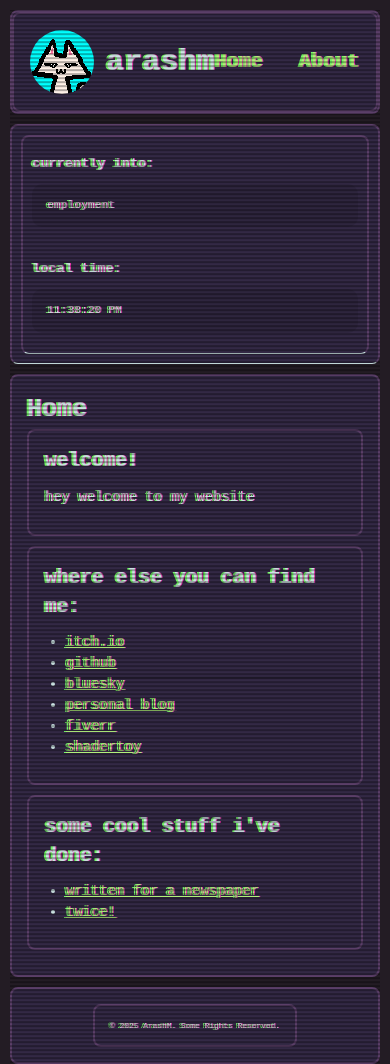
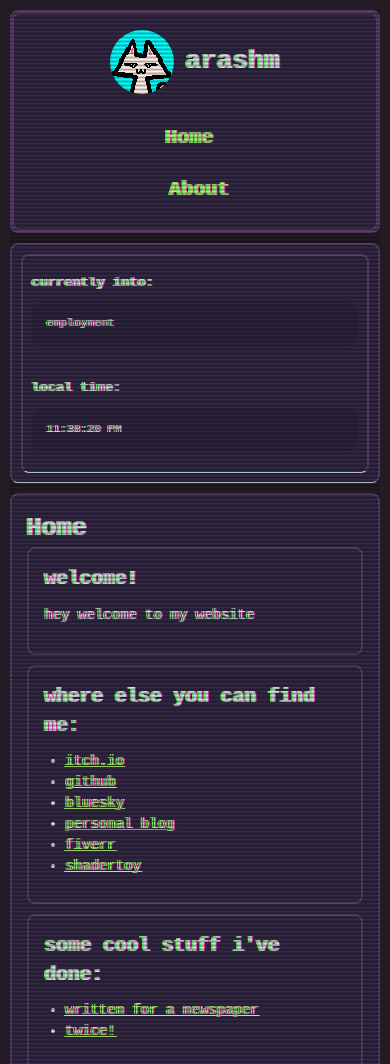
Before and after one commit to CyanSpaghetti/personal-website, a plain HTML site: page index.html in a window 390 px wide. Shown: the top 1064 px of the page. Drawn offline with Linux system fonts and the light colour scheme.

Commit message:
mobile scaling

```diff
--- a/style.css
+++ b/style.css
@@ -1,5 +1,3 @@
-
-
 /* -------------------------------------------------------- */
 /* VARIABLES */
 /* -------------------------------------------------------- */
@@ -45,6 +43,7 @@ html {
   from {
     text-shadow: 1px 0 0 #ea36af, -2px 0 0 #75fa69;
   }
+
   to {
     text-shadow: 2px 0.5px 2px #ea36af, -1px -0.5px 2px #75fa69;
   }
@@ -54,6 +53,7 @@ html {
   overflow: hidden;
   position: relative;
 }
+
 .scanlines:before,
 .scanlines:after {
   display: block;
@@ -61,6 +61,7 @@ html {
   content: "";
   position: absolute;
 }
+
 .scanlines:before {
   width: 100%;
   height: 2px;
@@ -69,17 +70,16 @@ html {
   opacity: 0.75;
   animation: scanline 6s linear infinite;
 }
+
 .scanlines:after {
   top: 0;
   right: 0;
   bottom: 0;
   left: 0;
   z-index: 2147483648;
-    background: linear-gradient(
-        to bottom,
+  background: linear-gradient(to bottom,
       transparent 50%,
-        rgba(0, 0, 0, 0.3) 51%
-    );
+      rgba(0, 0, 0, 0.3) 51%);
   background-size: 100% 4px;
   animation: scanlines 1s steps(60) infinite;
 }
@@ -90,6 +90,7 @@ html {
     transform: translate3d(0, 200000%, 0);
   }
 }
+
 @keyframes scanlines {
   0% {
     background-position: 0 50%;
@@ -202,11 +203,15 @@ header {
   height: auto;
 }
 
+/* Default (desktop layout) */
 .header-content {
   display: flex;
   align-items: center;
   justify-content: space-between;
+  flex-wrap: wrap;
+  /* allows wrapping */
   padding: var(--padding);
+  gap: 12px;
 }
 
 .header-left {
@@ -216,7 +221,6 @@ header {
 }
 
 .logo {
-  display: block;
   width: 64px;
   height: auto;
 }
@@ -227,6 +231,25 @@ header {
   font-weight: bold;
   color: var(--text-color);
 }
+
+header nav ul {
+  display: flex;
+  list-style: none;
+  gap: 16px;
+  padding: 0;
+  margin: 0;
+}
+
+header nav ul li a {
+  text-decoration: none;
+  color: var(--link-color);
+  font-weight: bold;
+}
+
+header nav ul li a:hover {
+  color: var(--link-color-hover);
+}
+
 
 /* Optional: Improve nav spacing */
 header nav ul {
@@ -287,7 +310,7 @@ aside {
   padding-left: 1.5em;
 }
 
-.sidebar-section > *:not(p):not(ul):not(ol):not(blockquote) {
+.sidebar-section>*:not(p):not(ul):not(ol):not(blockquote) {
   margin-top: 10px;
 }
 
@@ -301,11 +324,11 @@ aside {
   overflow: hidden;
 }
 
-.sidebar-section blockquote > *:first-child {
+.sidebar-section blockquote>*:first-child {
   margin-top: 0;
 }
 
-.sidebar-section blockquote > *:last-child {
+.sidebar-section blockquote>*:last-child {
   margin-bottom: 0;
 }
 
@@ -371,19 +394,19 @@ nav ul li {
   margin-bottom: 0;
 }
 
-nav > ul li > a,
-nav > ul li > strong {
+nav>ul li>a,
+nav>ul li>strong {
   display: inline-block;
 }
 
-nav > ul li > a,
-nav > ul li > details summary,
-nav > ul li > strong {
+nav>ul li>a,
+nav>ul li>details summary,
+nav>ul li>strong {
   padding: 5px 10px;
 }
 
-nav > ul li > a.active,
-nav > ul li > details.active summary {
+nav>ul li>a.active,
+nav>ul li>details.active summary {
   font-weight: bold;
 }
 
@@ -391,7 +414,7 @@ nav ul summary {
   cursor: pointer;
 }
 
-nav ul ul li > a {
+nav ul ul li>a {
   padding-left: 30px;
 }
 
@@ -411,11 +434,11 @@ header nav ul li {
   position: relative;
 }
 
-header nav ul li:first-child > a {
+header nav ul li:first-child>a {
   padding-left: 0;
 }
 
-header nav ul li:last-child > a {
+header nav ul li:last-child>a {
   padding-right: 0;
 }
 
@@ -431,7 +454,7 @@ header nav ul ul {
   z-index: 1;
   border: var(--border);
   min-width: 100%;
-  box-shadow: 0px 1px 5px rgba(0,0,0,0.2);
+  box-shadow: 0px 1px 5px rgba(0, 0, 0, 0.2);
 }
 
 header nav ul li:hover ul,
@@ -571,16 +594,16 @@ main h6 {
   display: flex;
 }
 
-.two-columns > * {
+.two-columns>* {
   flex: 1 1 0;
   margin: 0;
 }
 
-.two-columns > *:first-child {
+.two-columns>*:first-child {
   padding-right: 0.75em;
 }
 
-.two-columns > *:last-child {
+.two-columns>*:last-child {
   padding-left: 0.75em;
 }
 
@@ -654,7 +677,7 @@ main h6 {
 
   .layout {
     width: 100%;
-    grid-template: "header" auto  "leftSidebar" auto "main" auto "footer" auto / 1fr;
+    grid-template: "header" auto "leftSidebar" auto "main" auto "footer" auto / 1fr;
     /* Confused by the grid? Check out my tutorial: https://petrapixel.neocities.org/coding/positioning-tutorial#grid */
   }
 
@@ -674,13 +697,13 @@ main h6 {
     padding: 0;
   }
 
-  nav > ul {
+  nav>ul {
     padding-top: 0.5em;
   }
 
-  nav > ul li > a,
-  nav > ul li > details summary,
-  nav > ul li > strong {
+  nav>ul li>a,
+  nav>ul li>details summary,
+  nav>ul li>strong {
     padding: 0.5em;
   }
 
@@ -701,3 +724,34 @@ main h6 {
     font-size: 1rem;
   }
 }
+
+@media (max-width: 600px) {
+  .header-content {
+    flex-direction: column;
+    align-items: flex-start;
+  }
+
+  header nav ul {
+    flex-direction: column;
+    gap: 8px;
+    margin-top: 10px;
+  }
+
+  .site-title {
+    font-size: 1.3em;
+  }
+
+  .logo {
+    width: 48px;
+  }
+}
+
+@media (max-width: 600px) {
+  .header-content {
+    align-items: center;
+  }
+
+  header nav ul {
+    align-items: center;
+  }
+}
```
Lines whose indentation alone changed are shown as unchanged.
